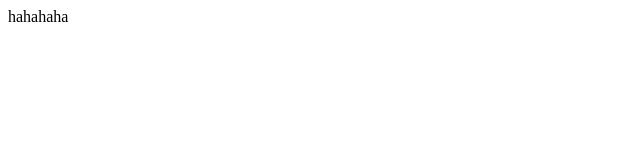
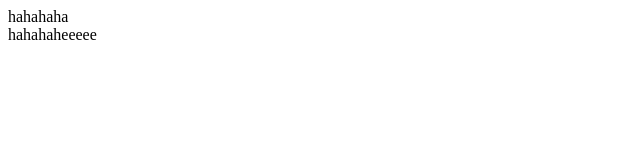
Before and after one commit to sawsew467/test, a plain HTML site: page test_phuong.html in a window 1280 px wide. Shown: the full height of the page, 0-640 px from the left. Drawn offline with Linux system fonts and the light colour scheme.

Commit message:
hẻhrhrhr

```diff
--- a/test_phuong.html
+++ b/test_phuong.html
@@ -7,5 +7,6 @@
 </head>
 <body>
     <div>hahahaha</div>
+    <div>hahahaheeeee</div>
 </body>
 </html>
```
